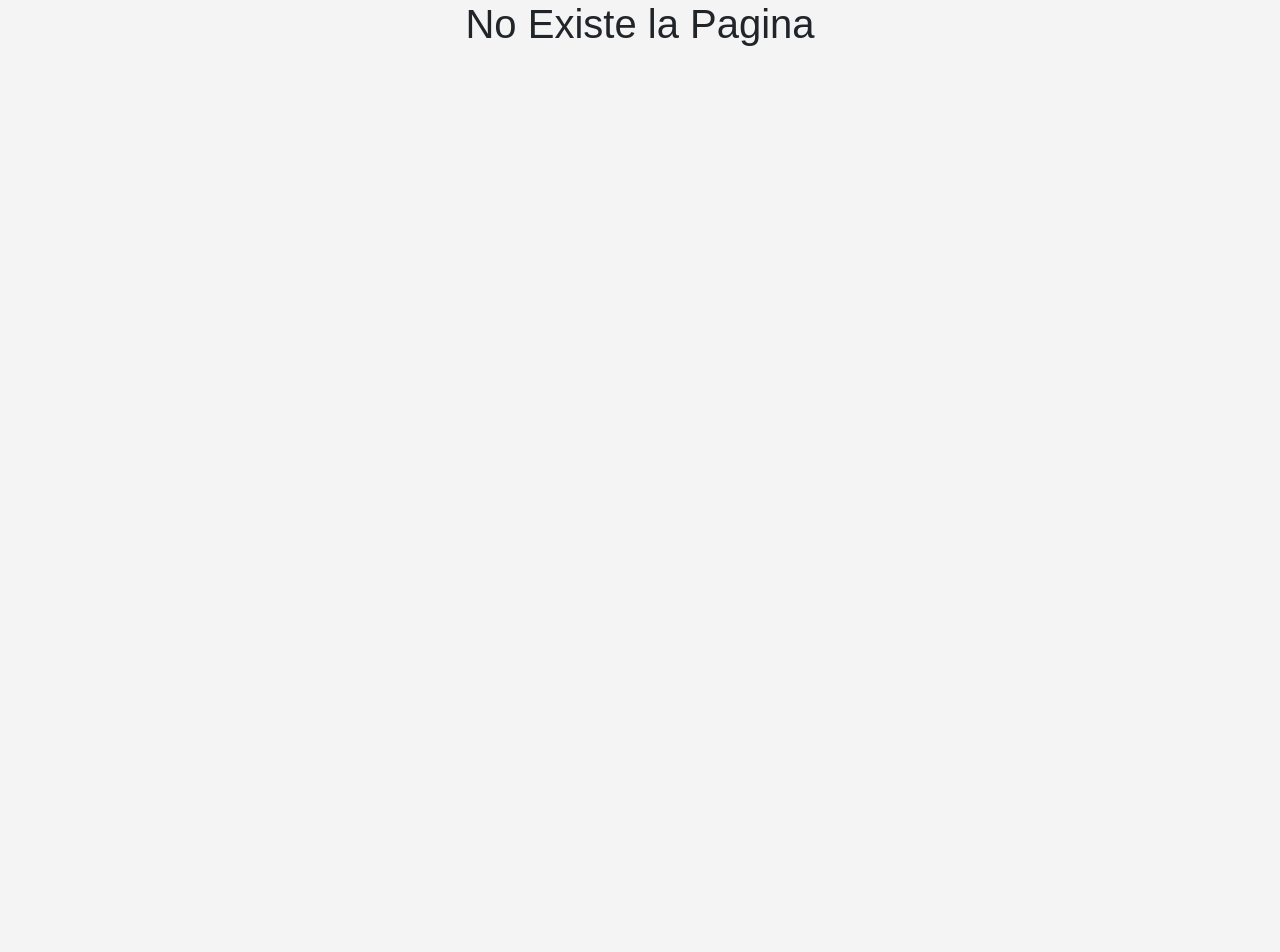
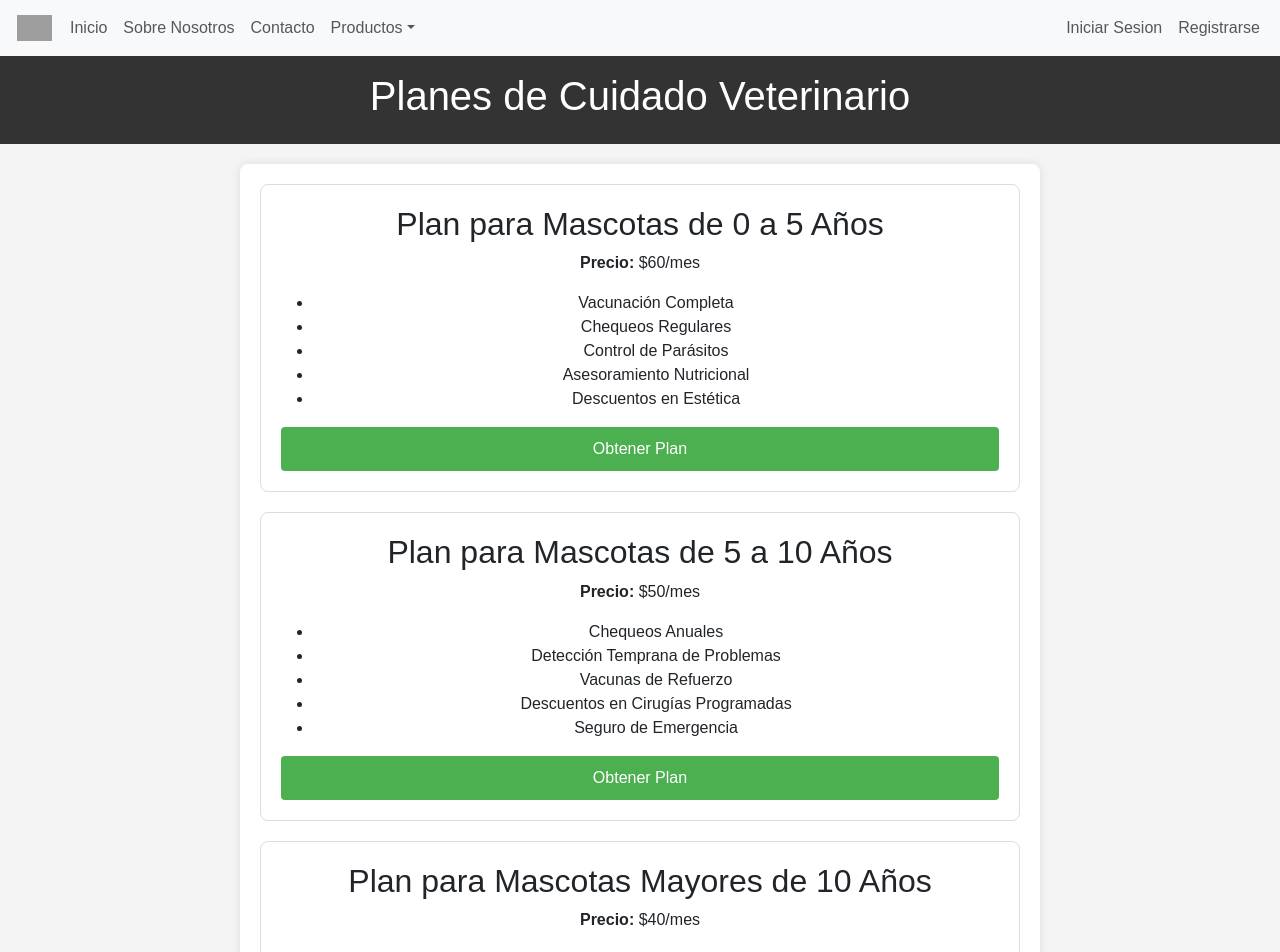
Before and after one commit to juancosentino/frontend-final, a React (Vite) app: page /Plans in a window 1280 px wide. Shown: the top 952 px of the page. Before the commit the page ends 800 px from the top, so only its background shows below. Built offline with nearby package versions, Linux system fonts and the light colour scheme; grey boxes are pictures that could not be loaded.

Commit message:
agregue Page, componente y css

```diff
--- a/src/App.jsx
+++ b/src/App.jsx
@@ -6,6 +6,7 @@ import ErrorPage from "./pages/ErrorPage"
 import WePage from "./pages/WePage"
 import LoginPage from "./pages/LoginPage"
 import RegisterPage from './pages/RegisterPage'
+import PlansPage from './pages/PlansPage'
 
 
 const App = () => {
@@ -19,6 +20,7 @@ const App = () => {
           <Route path="/We" element={<WePage/>} />
           <Route path="/login" element={<LoginPage/>}></Route>
           <Route path="/Register" element={<RegisterPage/>}></Route>
+          <Route path="/Plans" element={<PlansPage/>}></Route>
           <Route path="*" element={<ErrorPage/>} />
         </Routes>
       </BrowserRouter>
--- /dev/null
+++ b/src/components/PlansC.jsx
@@ -0,0 +1,57 @@
+import React from 'react'
+import '../css/PlansC.css'
+
+const PlansC = () => {
+  return (
+    <body>
+
+        <header>
+            <h1>Planes de Cuidado Veterinario</h1>
+        </header>
+
+        <section>
+            <div class="plan">
+            <h2>Plan para Mascotas de 0 a 5 Años</h2>
+            <p><strong>Precio:</strong> $60/mes</p>
+            <ul>
+                <li>Vacunación Completa</li>
+                <li>Chequeos Regulares</li>
+                <li>Control de Parásitos</li>
+                <li>Asesoramiento Nutricional</li>
+                <li>Descuentos en Estética</li>
+            </ul>
+            <a href="" className="plan-button">Obtener Plan</a>
+            </div>
+
+            <div class="plan">
+            <h2>Plan para Mascotas de 5 a 10 Años</h2>
+            <p><strong>Precio:</strong> $50/mes</p>
+            <ul>
+                <li>Chequeos Anuales</li>
+                <li>Detección Temprana de Problemas</li>
+                <li>Vacunas de Refuerzo</li>
+                <li>Descuentos en Cirugías Programadas</li>
+                <li>Seguro de Emergencia</li>
+            </ul>
+            <a href="" className="plan-button">Obtener Plan</a>
+            </div>
+
+            <div class="plan">
+            <h2>Plan para Mascotas Mayores de 10 Años</h2>
+            <p><strong>Precio:</strong> $40/mes</p>
+            <ul>
+                <li>Chequeos Semestrales</li>
+                <li>Perfil de Sangre Completo</li>
+                <li>Suplementos Nutricionales</li>
+                <li>Fisioterapia Especializada</li>
+                <li>Descuentos en Medicamentos Continuos</li>
+            </ul>
+            <a href="" className="plan-button">Obtener Plan</a>
+            </div>
+        </section>
+
+    </body>
+  )
+}
+
+export default PlansC
--- /dev/null
+++ b/src/css/PlansC.css
@@ -0,0 +1,58 @@
+body {
+    font-family: Arial, sans-serif;
+    margin: 0;
+    padding: 0;
+    background-color: #f4f4f4;
+}
+
+header {
+    background-color: #333;
+    color: white;
+    text-align: center;
+    padding: 1em;
+}
+
+section {
+    max-width: 800px;
+    margin: 20px auto;
+    padding: 20px;
+    background-color: white;
+    border-radius: 8px;
+    box-shadow: 0 0 10px rgba(0, 0, 0, 0.1);
+}
+
+.plan {
+    margin-bottom: 20px;
+    padding: 20px;
+    border: 1px solid #ddd;
+    border-radius: 8px;
+}
+
+.plan-button {
+    display: block;
+    width: 100%;
+    padding: 10px;
+    background-color: #4CAF50;
+    color: white;
+    text-align: center;
+    text-decoration: none;
+    border: none;
+    border-radius: 4px;
+    cursor: pointer;
+    font-size: 16px;
+}
+
+@media (max-width: 600px) and (min-width: 449px) {
+    .plan {
+      padding: 10px;
+    }
+}
+
+@media (max-width: 440px) {
+    body{
+        height: 133vh;
+    }
+    .plan {
+      padding: 10px;
+    }
+}
--- /dev/null
+++ b/src/pages/PlansPage.jsx
@@ -0,0 +1,20 @@
+import React from 'react'
+import '../css/PlansC.css'
+import FooterC from '../components/FooterC'
+import NavbarC from '../components/NavbarC'
+import PlansC from '../components/PlansC'
+
+
+const PlansPage = () => {
+  return (
+    <>
+        <NavbarC/>
+
+        <PlansC/>
+
+        <FooterC/>
+    </>
+  )
+}
+
+export default PlansPage
```
